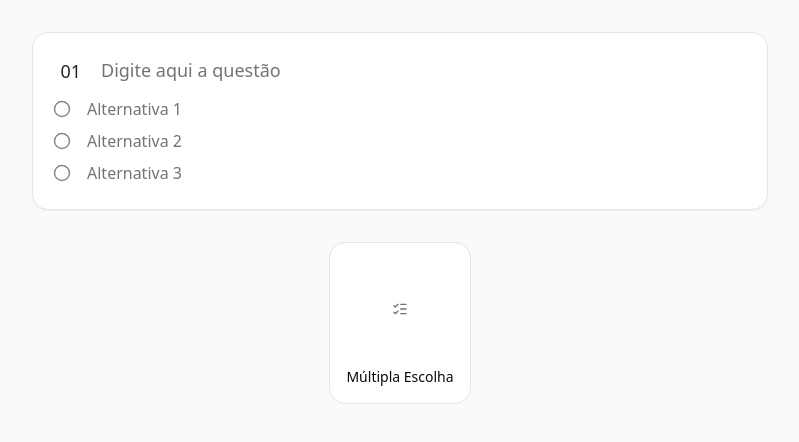
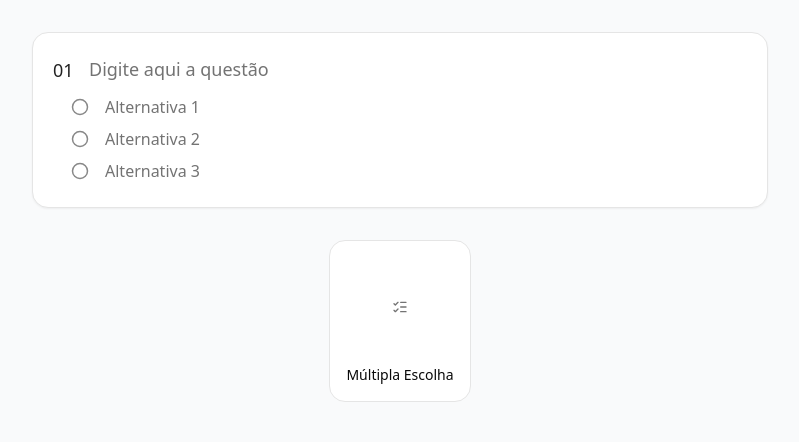
Before and after one commit to thiagomendesdev/quiz-3, a Vue app: page / in a window 1280 px wide. Shown: the top 442 px of the page, without its empty margins (240-1039 px from the left). Built offline with nearby package versions, Linux system fonts and the light colour scheme; what imagekit-javascript would draw is missing.

Commit message:
questao como single line resolvida

```diff
--- a/src/components/qt-multiple.vue
+++ b/src/components/qt-multiple.vue
@@ -56,9 +56,9 @@
                           <GripVertical :size="16" />
                         </Button>
                       </Toolbar>
-                      <div class="flex items-center gap-2">
-                        <div class="p-1">
-                          <span class="inline-block w-6 text-right text-lg font-medium text-primary select-none">{{ (qIdx + 1).toString().padStart(2, '0') }}</span>
+                      <div class="flex items-center gap-1">
+                        <div>
+                          <span class="inline-block w-6 text-left text-lg font-medium text-primary select-none">{{ (qIdx + 1).toString().padStart(2, '0') }}</span>
                         </div>
                         <RteLarge
                           v-model="question.text"
@@ -141,9 +141,9 @@
                           <GripVertical :size="16" />
                         </Button>
                       </Toolbar>
-                      <div class="flex items-center gap-2">
-                        <div class="p-1">
-                          <span class="inline-block w-6 text-right text-lg font-medium text-primary select-none">{{ (qIdx + 1).toString().padStart(2, '0') }}</span>
+                      <div class="flex items-center gap-1">
+                        <div>
+                          <span class="inline-block w-6 text-left text-lg font-medium text-primary select-none">{{ (qIdx + 1).toString().padStart(2, '0') }}</span>
                         </div>
                         <RteLarge
                           v-model="question.text"
@@ -199,7 +199,6 @@
                         </Toolbar>
                         <div class="flex-1">
                           <div class="flex items-center gap-2">
-                            <div v-if="alt.image" class="flex items-center alt-image-preview">
                             <ImageUploadPreview
                               v-model="alt.image"
                               :max-width="150"
@@ -210,7 +209,6 @@
                               hide-add-button
                               class="alt-image-preview"
                             />
-                            </div>
                             <Circle :size="18" class="text-muted-foreground" />
                             <div class="flex-1 min-w-0">
                               <RteParagraph
--- a/src/components/ui/rte-large.vue
+++ b/src/components/ui/rte-large.vue
@@ -157,8 +157,8 @@ onBeforeUnmount(() => {
   font-size: 1.125rem !important;
   margin: 0 !important;
   padding: 0 !important;
-  display: flex !important;
-  align-items: center !important;
+  /* display: flex !important; */
+  /* align-items: center !important; */
 }
 
 .rte-large .ql-editor p {
```
Lines whose indentation alone changed are shown as unchanged.
